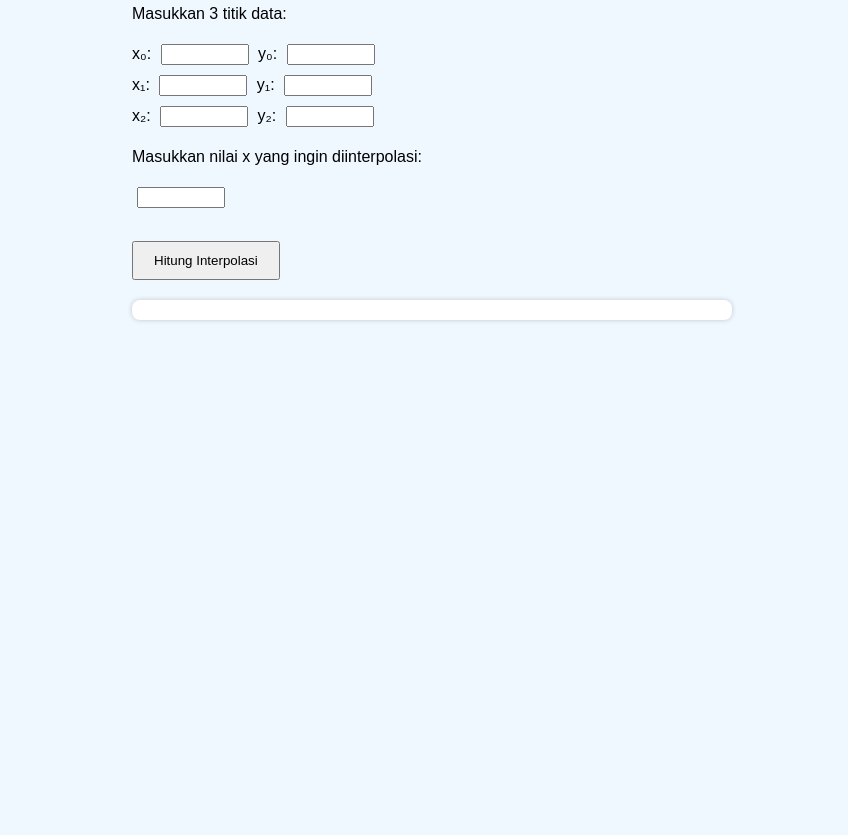
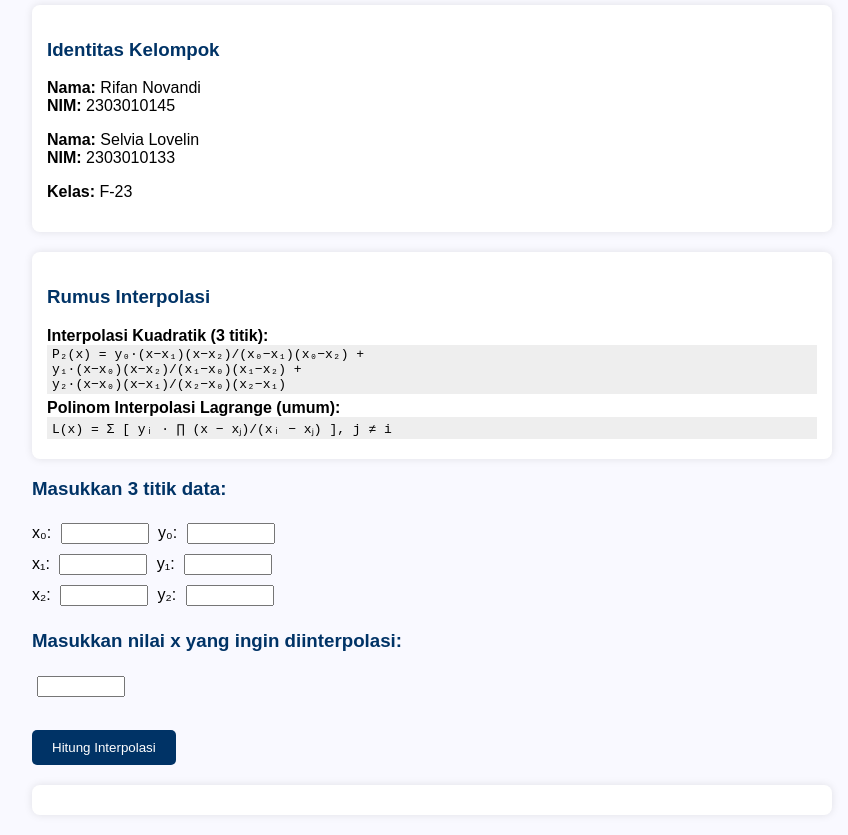
Before and after one commit to RifanNovandi/Interpolasi-Kuadratik-Polinom-Lagrange.github.io, a plain HTML site: page interpolasi.html in a window 1280 px wide. Shown: the part 83-918 px from the top of the page, without its empty margins (208-1056 px from the left). Before the commit the page ends 800 px from the top, so only its background shows below. Drawn offline with Linux system fonts and the light colour scheme.

Commit message:
Update interpolasi.html

```diff
--- a/interpolasi.html
+++ b/interpolasi.html
@@ -7,9 +7,12 @@
     body {
       font-family: Arial, sans-serif;
       padding: 20px;
-      max-width: 600px;
+      max-width: 800px;
       margin: auto;
-      background: #f0f8ff;
+      background: #f9f9ff;
+    }
+    h2, h3 {
+      color: #003366;
     }
     input {
       width: 80px;
@@ -18,22 +21,57 @@
     button {
       padding: 10px 20px;
       margin-top: 10px;
+      background-color: #003366;
+      color: white;
+      border: none;
       cursor: pointer;
+      border-radius: 5px;
     }
-    .result {
+    .result, .rumus, .identitas {
       margin-top: 20px;
       background: #fff;
-      padding: 10px;
+      padding: 15px;
       border-radius: 8px;
-      box-shadow: 0 0 5px rgba(0,0,0,0.2);
+      box-shadow: 0 0 8px rgba(0,0,0,0.1);
+    }
+    .rumus code {
+      background: #eee;
+      padding: 2px 5px;
+      display: block;
+      margin-bottom: 5px;
     }
   </style>
 </head>
 <body>
 
-  <h2>Kalkulator Interpolasi Kuadratik & Lagrange</h2>
+  <h2>KELOMPOK 2: Kalkulator Interpolasi Kuadratik & Polinom Lagrange</h2>
 
-  <p>Masukkan 3 titik data:</p>
+  <div class="identitas">
+    <h3>Identitas Kelompok</h3>
+    <p><strong>Nama:</strong> Rifan Novandi<br>
+       <strong>NIM:</strong> 2303010145</p>
+    <p><strong>Nama:</strong> Selvia Lovelin<br>
+       <strong>NIM:</strong> 2303010133</p>
+    <p><strong>Kelas:</strong> F-23</p>
+  </div>
+
+  <div class="rumus">
+    <h3>Rumus Interpolasi</h3>
+
+    <strong>Interpolasi Kuadratik (3 titik):</strong>
+    <code>
+      P₂(x) = y₀·(x−x₁)(x−x₂)/(x₀−x₁)(x₀−x₂) + <br>
+              y₁·(x−x₀)(x−x₂)/(x₁−x₀)(x₁−x₂) + <br>
+              y₂·(x−x₀)(x−x₁)/(x₂−x₀)(x₂−x₁)
+    </code>
+
+    <strong>Polinom Interpolasi Lagrange (umum):</strong>
+    <code>
+      L(x) = Σ [ yᵢ · ∏ (x − xⱼ)/(xᵢ − xⱼ) ], j ≠ i
+    </code>
+  </div>
+
+  <h3>Masukkan 3 titik data:</h3>
   <div>
     <label>x₀: <input type="number" id="x0"></label>
     <label>y₀: <input type="number" id="y0"></label><br>
@@ -43,7 +81,7 @@
     <label>y₂: <input type="number" id="y2"></label><br>
   </div>
 
-  <p>Masukkan nilai x yang ingin diinterpolasi:</p>
+  <h3>Masukkan nilai x yang ingin diinterpolasi:</h3>
   <input type="number" id="xInput">
 
   <br><br>
```
